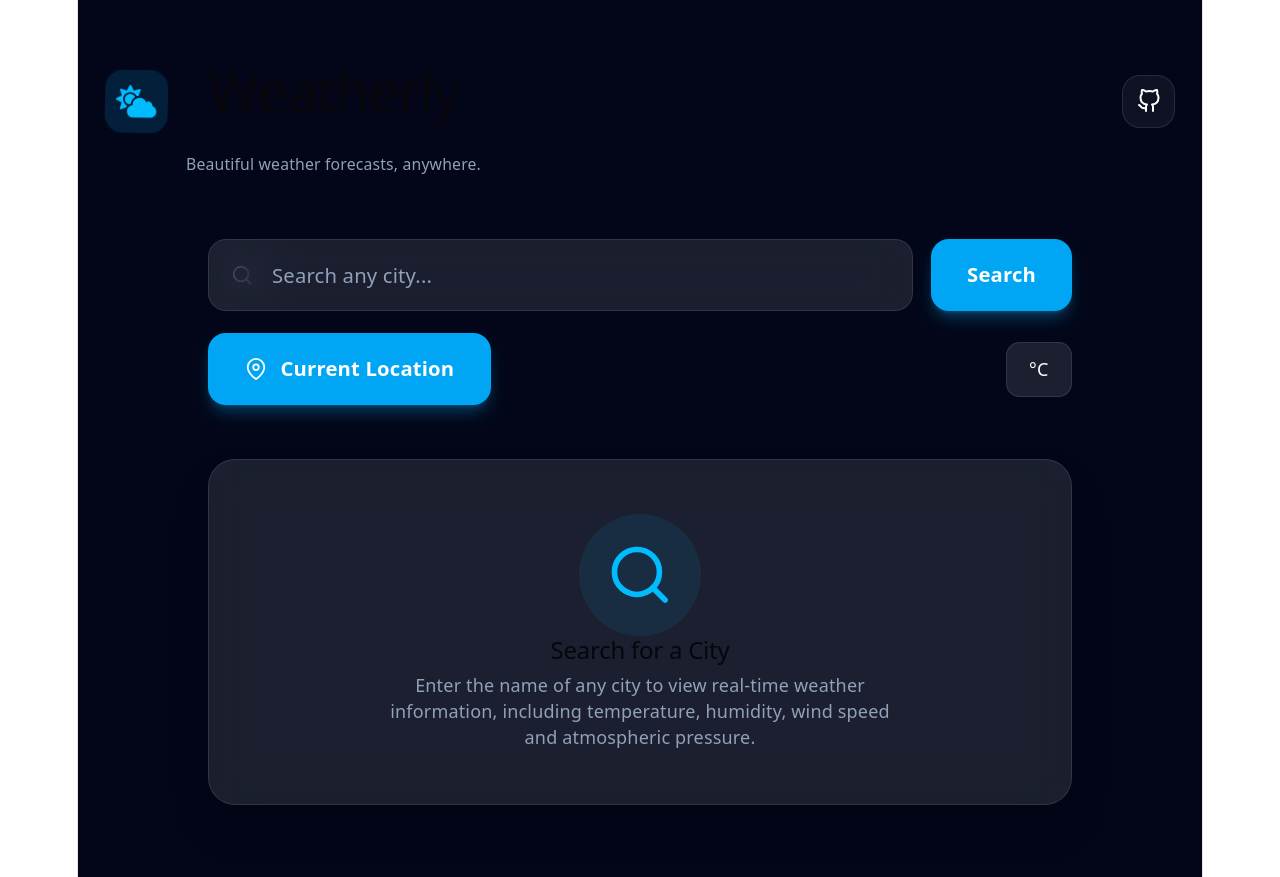
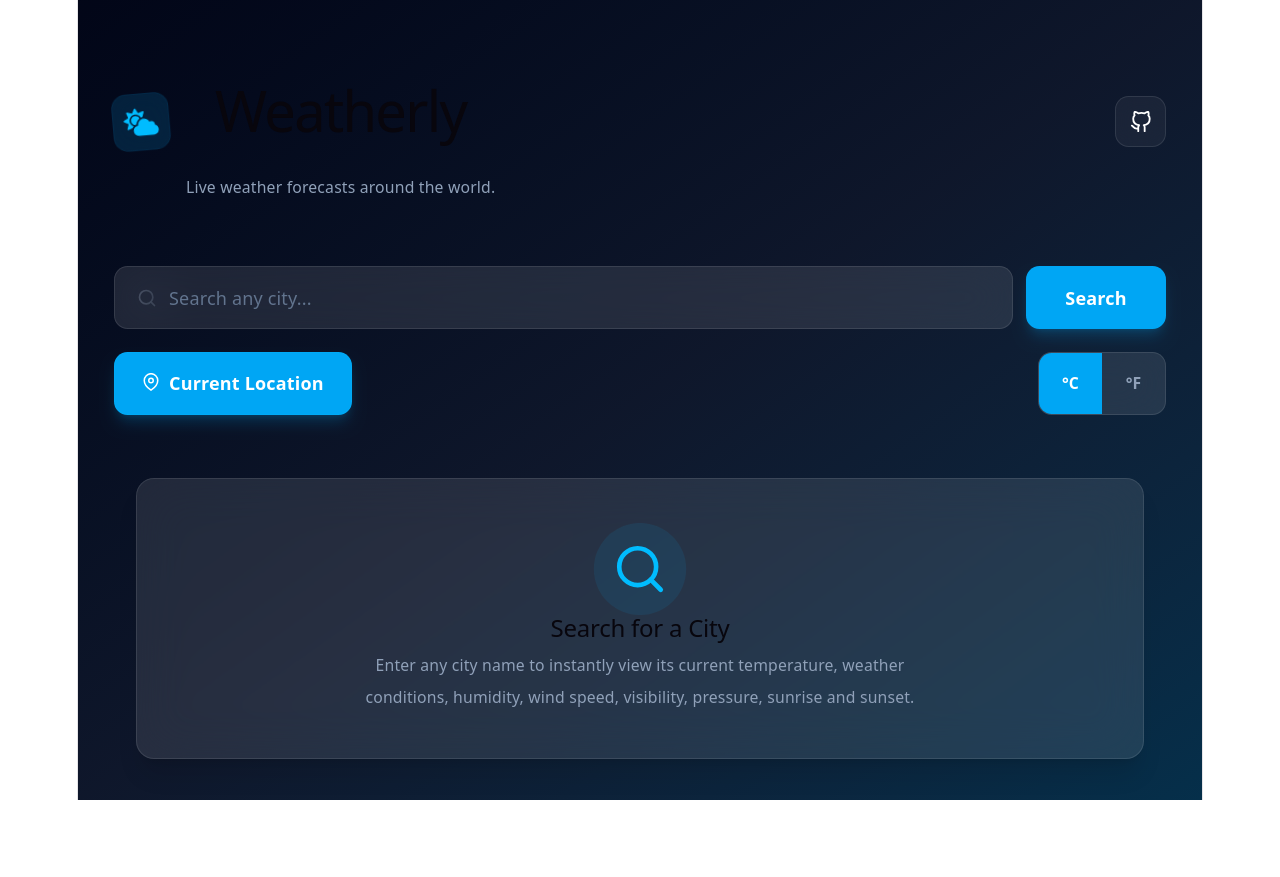
Before and after one commit to varunwalia120/weather-app, a React (Vite) app: page / in a window 1280 px wide. After the commit the page ends 800 px from the top, so only its background shows below. Built offline with nearby package versions, Linux system fonts and the light colour scheme; no server answers.

Commit message:
feat: improve weather app UI and add loading skeleton

```diff
--- a/src/App.tsx
+++ b/src/App.tsx
@@ -5,7 +5,7 @@ import SearchHistory from "./components/search/SearchHistory";
 import WeatherCard from "./components/weather/WeatherCard";
 
 import EmptyState from "./components/common/EmptyState";
-import Loading from "./components/common/Loading";
+import SkeletonCard from "./components/common/SkeletonCard";
 import ErrorMessage from "./components/common/ErrorMessage";
 
 import type { WeatherResponse } from "./types/weather";
@@ -110,14 +110,15 @@ function App() {
   };
 
   return (
-    <main className="min-h-screen bg-slate-950 px-6 pb-16">
-      <div className="mx-auto max-w-6xl">
+    <main className="min-h-screen bg-gradient-to-br from-slate-950 via-slate-900 to-sky-950">
+      <div className="mx-auto flex min-h-screen max-w-[1600px] flex-col px-8 py-6">
         <Navbar />
 
-        <section className="mx-auto mt-8 w-full max-w-3xl">
+        {/* Search Section */}
+        <section className="mx-auto mt-6 w-full max-w-6xl">
           <SearchBar onSearch={handleSearch} />
 
-          <div className="mt-5 flex flex-col gap-4 sm:flex-row sm:items-center sm:justify-between">
+          <div className="mt-5 flex flex-wrap items-center justify-between gap-5">
             <LocationButton onLocationClick={handleCurrentLocation} />
 
             <UnitToggle unit={unit} onToggle={toggleUnit} />
@@ -126,9 +127,10 @@ function App() {
           <SearchHistory history={history} onSelect={handleSearch} />
         </section>
 
-        <section className="mt-10">
+        {/* Weather Dashboard */}
+        <section className="mt-8 flex-1">
           {loading ? (
-            <Loading />
+            <SkeletonCard />
           ) : error ? (
             <ErrorMessage message={error} />
           ) : weather ? (
--- a/src/components/common/EmptyState.tsx
+++ b/src/components/common/EmptyState.tsx
@@ -4,22 +4,33 @@ import { FiSearch } from "react-icons/fi";
 const EmptyState = () => {
   return (
     <motion.section
-      initial={{ opacity: 0, scale: 0.95 }}
-      animate={{ opacity: 1, scale: 1 }}
-      transition={{ duration: 0.5 }}
-      className="mx-auto mt-12 flex w-full max-w-3xl flex-col items-center justify-center rounded-3xl border border-white/10 bg-white/10 p-12 text-center shadow-2xl backdrop-blur-xl"
+      initial={{ opacity: 0, y: 15 }}
+      animate={{ opacity: 1, y: 0 }}
+      transition={{ duration: 0.4 }}
+      className="mx-auto mt-6 flex w-full max-w-4xl flex-col items-center justify-center rounded-2xl border border-white/10 bg-white/10 px-8 py-10 text-center shadow-xl backdrop-blur-xl"
     >
-      <div className="rounded-full bg-sky-500/10 p-6">
-        <FiSearch className="text-6xl text-sky-400" />
-      </div>
+      <motion.div
+        animate={{
+          scale: [1, 1.08, 1],
+        }}
+        transition={{
+          duration: 2.5,
+          repeat: Infinity,
+          ease: "easeInOut",
+        }}
+        className="flex h-20 w-20 items-center justify-center rounded-full bg-sky-500/10"
+      >
+        <FiSearch className="text-5xl text-sky-400" />
+      </motion.div>
 
-      <h2 className="mt-6 text-3xl font-bold text-white">
+      <h2 className="mt-5 text-2xl font-bold text-white">
         Search for a City
       </h2>
 
-      <p className="mt-3 max-w-md text-slate-400">
-        Enter the name of any city to view real-time weather information,
-        including temperature, humidity, wind speed and atmospheric pressure.
+      <p className="mt-3 max-w-lg text-sm leading-7 text-slate-400">
+        Enter any city name to instantly view its current temperature,
+        weather conditions, humidity, wind speed, visibility, pressure,
+        sunrise and sunset.
       </p>
     </motion.section>
   );
--- a/src/components/common/UnitToggle.tsx
+++ b/src/components/common/UnitToggle.tsx
@@ -1,3 +1,5 @@
+import { motion } from "framer-motion";
+
 type UnitToggleProps = {
   unit: "metric" | "imperial";
   onToggle: () => void;
@@ -5,12 +7,33 @@ type UnitToggleProps = {
 
 const UnitToggle = ({ unit, onToggle }: UnitToggleProps) => {
   return (
-    <button
+    <motion.button
+      whileHover={{ scale: 1.03 }}
+      whileTap={{ scale: 0.97 }}
       onClick={onToggle}
-      className="rounded-xl border border-white/10 bg-white/10 px-5 py-3 text-white transition-all duration-300 hover:bg-white/20"
+      className="flex h-14 items-center overflow-hidden rounded-xl border border-white/10 bg-white/10 backdrop-blur-xl"
+      aria-label="Toggle temperature unit"
     >
-      {unit === "metric" ? "°C" : "°F"}
-    </button>
+      <span
+        className={`flex h-full w-14 items-center justify-center text-sm font-semibold transition-all duration-300 ${
+          unit === "metric"
+            ? "bg-sky-500 text-white"
+            : "text-slate-400"
+        }`}
+      >
+        °C
+      </span>
+
+      <span
+        className={`flex h-full w-14 items-center justify-center text-sm font-semibold transition-all duration-300 ${
+          unit === "imperial"
+            ? "bg-sky-500 text-white"
+            : "text-slate-400"
+        }`}
+      >
+        °F
+      </span>
+    </motion.button>
   );
 };
 
--- a/src/components/layout/Navbar.tsx
+++ b/src/components/layout/Navbar.tsx
@@ -5,36 +5,34 @@ import { motion } from "framer-motion";
 const Navbar = () => {
   return (
     <motion.header
-      initial={{ opacity: 0, y: -30 }}
+      initial={{ opacity: 0, y: -20 }}
       animate={{ opacity: 1, y: 0 }}
-      transition={{
-        duration: 0.8,
-        ease: "easeOut",
-      }}
-      className="mx-auto flex w-full max-w-6xl items-center justify-between py-6"
+      transition={{ duration: 0.6 }}
+      className="mx-auto flex w-full max-w-6xl items-center justify-between py-4"
     >
       <div className="flex items-center gap-4">
         <motion.div
           animate={{
-            rotate: [0, -8, 8, 0],
+            rotate: [0, 5, -5, 0],
+            scale: [1, 1.03, 1],
           }}
           transition={{
-            duration: 6,
+            duration: 8,
             repeat: Infinity,
             ease: "easeInOut",
           }}
-          className="flex h-14 w-14 items-center justify-center rounded-2xl bg-sky-500/15 backdrop-blur-xl"
+          className="flex h-12 w-12 items-center justify-center rounded-xl bg-sky-500/15 ring-1 ring-sky-500/20 backdrop-blur-lg"
         >
-          <FaCloudSun className="text-4xl text-sky-400" />
+          <FaCloudSun className="text-3xl text-sky-400" />
         </motion.div>
 
         <div>
-          <h1 className="text-4xl font-black tracking-tight text-white">
+          <h1 className="text-3xl font-extrabold tracking-tight text-white">
             Weatherly
           </h1>
 
-          <p className="mt-1 text-sm text-slate-400">
-            Beautiful weather forecasts, anywhere.
+          <p className="mt-0.5 text-sm text-slate-400">
+            Live weather forecasts around the world.
           </p>
         </div>
       </div>
@@ -43,18 +41,16 @@ const Navbar = () => {
         href="https://github.com/varunwalia120/weather-app"
         target="_blank"
         rel="noreferrer"
-        aria-label="View project on GitHub"
+        aria-label="GitHub Repository"
         whileHover={{
-          scale: 1.12,
-          rotate: 8,
+          scale: 1.08,
+          y: -2,
         }}
-        whileTap={{
-          scale: 0.95,
-        }}
-        className="rounded-2xl border border-white/10 bg-white/5 p-3 transition-colors duration-300 hover:bg-white/10"
+        whileTap={{ scale: 0.95 }}
+        className="rounded-xl border border-white/10 bg-white/5 p-3 backdrop-blur-lg transition-all duration-300 hover:border-sky-400/40 hover:bg-sky-500/10"
       >
         <FiGithub
-          size={24}
+          size={22}
           className="text-white"
         />
       </motion.a>
--- a/src/components/search/LocationButton.tsx
+++ b/src/components/search/LocationButton.tsx
@@ -10,20 +10,30 @@ const LocationButton = ({ onLocationClick }: LocationButtonProps) => {
     <motion.button
       onClick={onLocationClick}
       whileHover={{
-        scale: 1.05,
+        scale: 1.03,
         y: -2,
       }}
       whileTap={{
-        scale: 0.96,
+        scale: 0.97,
       }}
-      className="flex h-16 items-center justify-center gap-3 rounded-2xl border border-sky-400/20 bg-sky-500 px-8 text-lg font-semibold text-white shadow-lg shadow-sky-500/30 transition-all duration-300 hover:bg-sky-600"
+      className="flex h-14 items-center justify-center gap-2 rounded-xl border border-sky-400/20 bg-sky-500 px-6 font-semibold text-white shadow-lg shadow-sky-500/20 transition-all duration-300 hover:border-sky-300 hover:bg-sky-600"
     >
-      <FiMapPin
-        size={22}
-        className="transition-transform duration-300 group-hover:rotate-12"
-      />
+      <motion.div
+        animate={{
+          y: [0, -2, 0],
+        }}
+        transition={{
+          duration: 2,
+          repeat: Infinity,
+          ease: "easeInOut",
+        }}
+      >
+        <FiMapPin size={18} />
+      </motion.div>
 
-      <span>Current Location</span>
+      <span className="text-sm sm:text-base">
+        Current Location
+      </span>
     </motion.button>
   );
 };
--- a/src/components/search/SearchBar.tsx
+++ b/src/components/search/SearchBar.tsx
@@ -41,21 +41,18 @@ const SearchBar = ({ onSearch }: SearchBarProps) => {
 
   return (
     <motion.div
-      initial={{ opacity: 0, y: 25 }}
+      initial={{ opacity: 0, y: 15 }}
       animate={{ opacity: 1, y: 0 }}
-      transition={{
-        delay: 0.2,
-        duration: 0.6,
-      }}
-      className="mx-auto mt-8 w-full max-w-3xl"
+      transition={{ duration: 0.5 }}
+      className="mx-auto mt-5 w-full"
     >
       <form
         onSubmit={handleSubmit}
-        className="flex flex-col gap-4 sm:flex-row"
+        className="flex flex-col gap-3 sm:flex-row"
       >
         <div className="relative flex-1">
           <FiSearch
-            size={22}
+            size={20}
             className="absolute left-5 top-1/2 -translate-y-1/2 text-slate-400"
           />
 
@@ -67,7 +64,7 @@ const SearchBar = ({ onSearch }: SearchBarProps) => {
               if (error) setError("");
             }}
             placeholder="Search any city..."
-            className="h-16 w-full rounded-2xl border border-white/10 bg-white/10 pl-14 pr-14 text-lg text-white placeholder:text-slate-400 backdrop-blur-xl outline-none transition-all duration-300 focus:scale-[1.01] focus:border-sky-400 focus:ring-4 focus:ring-sky-500/20"
+            className="h-14 w-full rounded-xl border border-white/10 bg-white/10 pl-12 pr-12 text-base text-white placeholder:text-slate-500 backdrop-blur-xl outline-none transition-all duration-300 focus:border-sky-400 focus:ring-2 focus:ring-sky-400/30"
           />
 
           {city && (
@@ -75,22 +72,18 @@ const SearchBar = ({ onSearch }: SearchBarProps) => {
               type="button"
               onClick={clearInput}
               aria-label="Clear search"
-              className="absolute right-5 top-1/2 -translate-y-1/2 text-slate-400 transition-all duration-300 hover:scale-110 hover:text-white"
+              className="absolute right-4 top-1/2 -translate-y-1/2 text-slate-400 transition hover:text-white"
             >
-              <FiX size={20} />
+              <FiX size={18} />
             </button>
           )}
         </div>
 
         <motion.button
-          whileHover={{
-            scale: 1.05,
-          }}
-          whileTap={{
-            scale: 0.95,
-          }}
+          whileHover={{ scale: 1.03 }}
+          whileTap={{ scale: 0.96 }}
           type="submit"
-          className="h-16 rounded-2xl bg-sky-500 px-8 text-lg font-semibold text-white shadow-lg shadow-sky-500/30 transition-all duration-300 hover:bg-sky-600"
+          className="h-14 min-w-[140px] rounded-xl bg-sky-500 px-8 font-semibold text-white shadow-lg shadow-sky-500/20 transition-all duration-300 hover:bg-sky-600"
         >
           Search
         </motion.button>
@@ -98,9 +91,9 @@ const SearchBar = ({ onSearch }: SearchBarProps) => {
 
       {error && (
         <motion.p
-          initial={{ opacity: 0, y: -5 }}
-          animate={{ opacity: 1, y: 0 }}
-          className="mt-3 text-sm font-medium text-red-400"
+          initial={{ opacity: 0 }}
+          animate={{ opacity: 1 }}
+          className="mt-2 text-sm text-red-400"
         >
           {error}
         </motion.p>
```
Also changed, not shown: src/components/common/ErrorMessage.tsx (+22 -11 lines), src/components/common/Loading.tsx (+37 -12 lines), src/components/search/SearchHistory.tsx (+18 -8 lines), src/components/weather/WeatherCard.tsx (+29 -18 lines), src/components/weather/WeatherDetails.tsx (+15 -16 lines).
